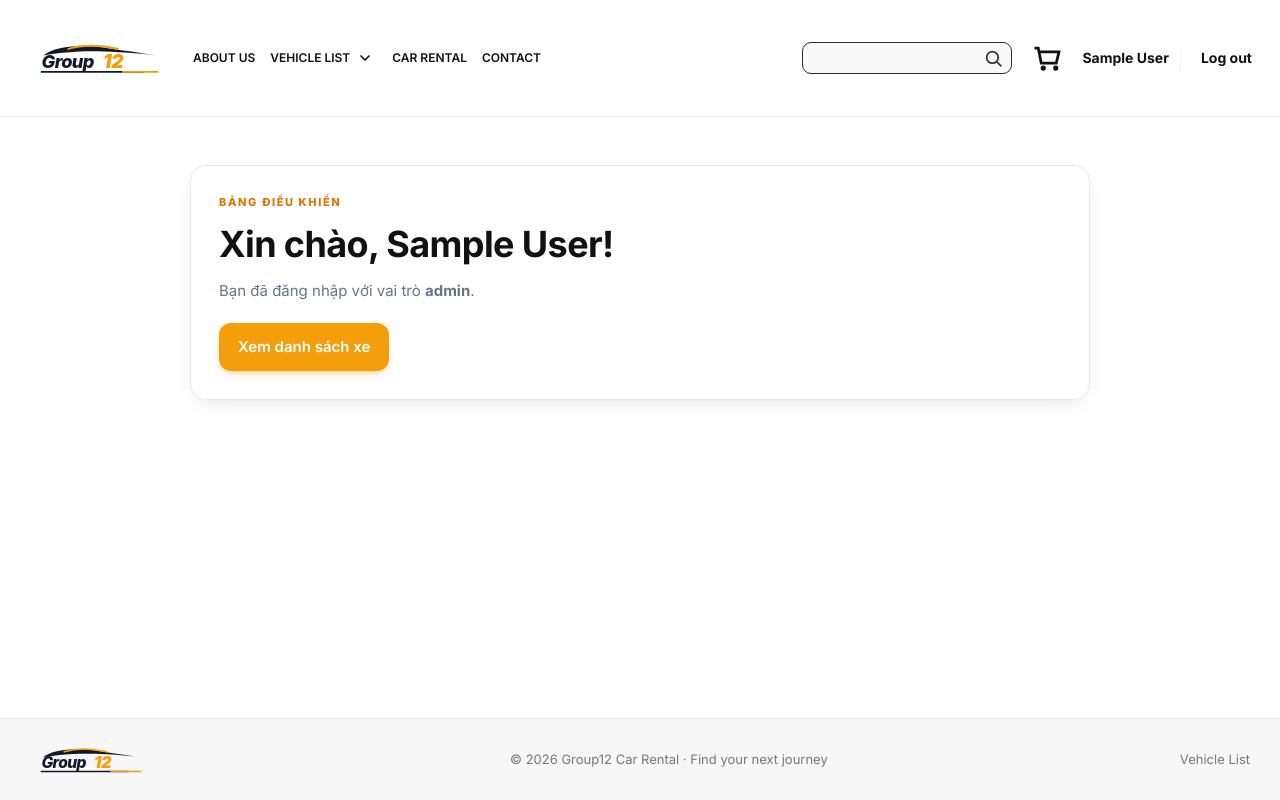
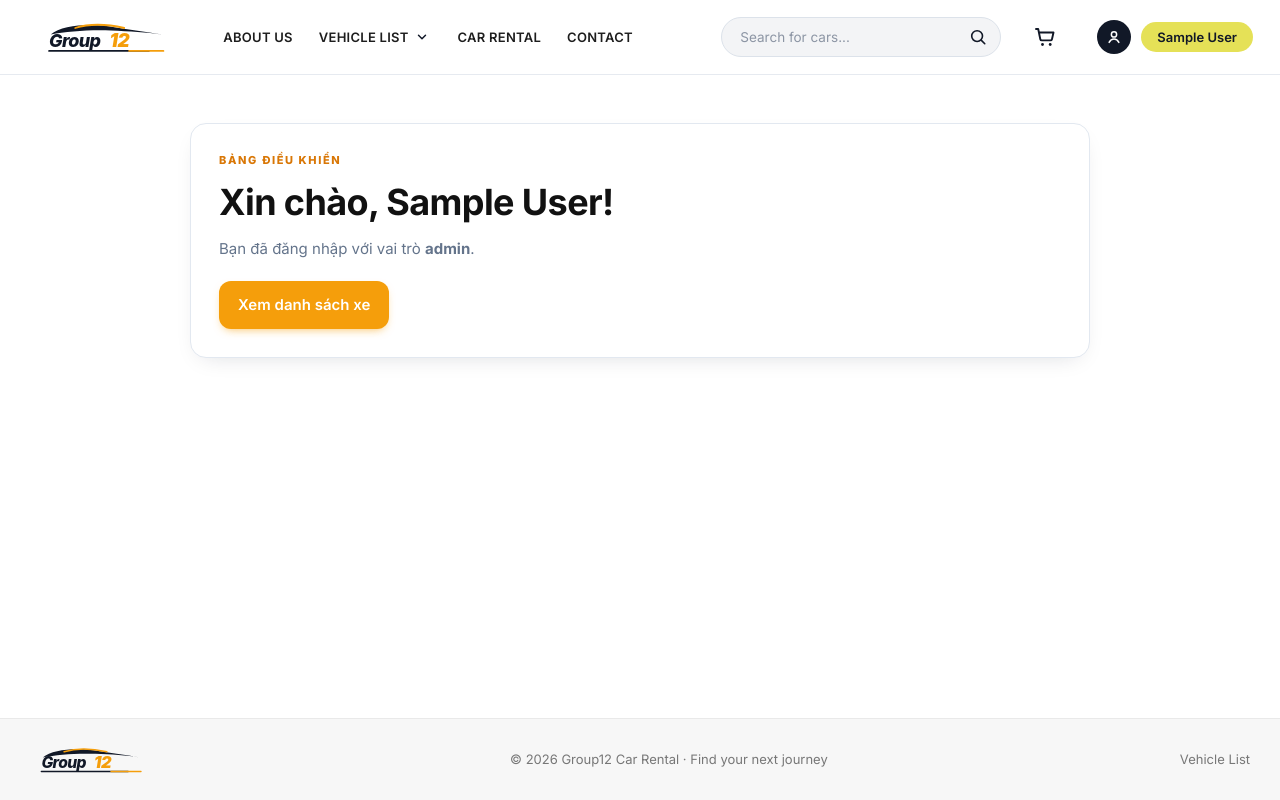
Before and after one commit to tloc2410/Project-CNPM, a Flask app: page /dashboard in a window 1280 px wide. Run offline with Flask 3, Linux system fonts and the light colour scheme; the visitor is signed in with stand-in values (Sample User, id 1).

Commit message:
feat(header): reuse Booking cart-style navigation across vehicle pages

```diff
--- /dev/null
+++ b/SourceCode/presentation/static/css/booking_header.css
@@ -0,0 +1,281 @@
+/* Identical header styling from booking.css, scoped to the three vehicle pages.
+   This file does not import booking.css to avoid changing the vehicle page grids. */
+.g12-figma-site {
+  --border: #E6EAF0;
+  --border-input: #DCE2EA;
+  --amber: #FBC531;
+  --amber-border: #F5A623;
+  --lime-pill: #E5E157;
+  --text-primary: #111827;
+}
+.g12-figma-site .g12-header {
+background: var(--surface);
+    border-bottom: 1px solid var(--border);
+    position: sticky;
+    top: 0;
+    z-index: 50;
+}
+
+.g12-figma-site .g12-header-inner {
+max-width: 1320px;
+    margin: 0 auto;
+    height: 74px;
+    padding: 0 28px;
+    display: flex;
+    align-items: center;
+    gap: 24px;
+}
+
+.g12-figma-site .g12-logo-link {
+display: inline-flex;
+    align-items: center;
+    padding: 4px 8px;
+    border-radius: 10px;
+    flex-shrink: 0;
+}
+
+.g12-figma-site .g12-logo-img {
+height: 36px;
+    width: auto;
+    display: block;
+}
+
+.g12-figma-site .g12-nav {
+display: flex;
+    align-items: center;
+    gap: 26px;
+    margin-left: 8px;
+}
+
+.g12-figma-site .g12-nav-link {
+display: inline-flex;
+    align-items: center;
+    gap: 4px;
+    font-size: 13px;
+    font-weight: 600;
+    letter-spacing: 0.02em;
+    color: #1D1D1D;
+    white-space: nowrap;
+    transition: color 0.15s ease;
+}
+
+.g12-figma-site .g12-nav-link:hover,
+.g12-figma-site .g12-nav-link.is-active {
+color: var(--amber-border);
+}
+
+.g12-figma-site .g12-chevron {
+width: 14px;
+    height: 14px;
+}
+
+.g12-figma-site .g12-search-form {
+margin-left: auto;
+    position: relative;
+    width: 280px;
+    max-width: 100%;
+}
+
+.g12-figma-site .g12-search-input {
+width: 100%;
+    height: 40px;
+    padding: 0 42px 0 18px;
+    border-radius: 999px;
+    border: 1px solid var(--border-input);
+    background: #F3F4F6;
+    font-family: inherit;
+    font-size: 13.5px;
+    color: var(--text-primary);
+    outline: none;
+    transition: border-color 0.15s ease, background 0.15s ease;
+}
+
+.g12-figma-site .g12-search-input::placeholder {
+color: #8C95A4;
+}
+
+.g12-figma-site .g12-search-input:focus {
+background: #FFFFFF;
+    border-color: var(--amber-border);
+}
+
+.g12-figma-site .g12-search-btn {
+position: absolute;
+    right: 8px;
+    top: 50%;
+    transform: translateY(-50%);
+    width: 30px;
+    height: 30px;
+    border: none;
+    background: transparent;
+    color: #111827;
+    cursor: pointer;
+    display: inline-flex;
+    align-items: center;
+    justify-content: center;
+}
+
+.g12-figma-site .g12-header-actions {
+display: flex;
+    align-items: center;
+    gap: 16px;
+    flex-shrink: 0;
+}
+
+.g12-figma-site .g12-cart-btn {
+position: relative;
+    display: inline-flex;
+    align-items: center;
+    justify-content: center;
+    width: 38px;
+    height: 38px;
+}
+
+.g12-figma-site .g12-cart-badge {
+position: absolute;
+    top: -2px;
+    right: -4px;
+    min-width: 20px;
+    height: 20px;
+    padding: 0 5px;
+    border-radius: 999px;
+    background: var(--amber);
+    color: #111827;
+    font-size: 11px;
+    font-weight: 700;
+    display: inline-flex;
+    align-items: center;
+    justify-content: center;
+    box-shadow: 0 1px 3px rgba(0, 0, 0, 0.12);
+}
+
+.g12-figma-site .g12-header-divider {
+width: 1px;
+    height: 24px;
+    background: #E5E7EB;
+}
+
+.g12-figma-site .g12-user-menu {
+position: relative;
+}
+
+.g12-figma-site .g12-user-trigger {
+display: inline-flex;
+    align-items: center;
+    gap: 10px;
+    background: transparent;
+    border: none;
+    padding: 0;
+    cursor: pointer;
+    font-family: inherit;
+}
+
+.g12-figma-site .g12-avatar-circle {
+width: 34px;
+    height: 34px;
+    border-radius: 50%;
+    background: #111827;
+    display: inline-flex;
+    align-items: center;
+    justify-content: center;
+}
+
+.g12-figma-site .g12-user-pill {
+display: inline-flex;
+    align-items: center;
+    padding: 7px 16px;
+    border-radius: 999px;
+    background: var(--lime-pill);
+    color: #111827;
+    font-size: 13px;
+    font-weight: 600;
+    max-width: 150px;
+    overflow: hidden;
+    text-overflow: ellipsis;
+    white-space: nowrap;
+}
+
+.g12-figma-site .g12-user-dropdown {
+position: absolute;
+    right: 0;
+    top: calc(100% + 10px);
+    min-width: 220px;
+    background: #FFFFFF;
+    border: 1px solid var(--border);
+    border-radius: 14px;
+    box-shadow: 0 12px 28px rgba(17, 24, 39, 0.12);
+    padding: 8px;
+    z-index: 100;
+}
+
+.g12-figma-site .g12-dropdown-item {
+display: block;
+    padding: 10px 12px;
+    border-radius: 8px;
+    font-size: 13.5px;
+    font-weight: 500;
+    color: var(--text-primary);
+}
+
+.g12-figma-site .g12-dropdown-item:hover {
+background: #F3F4F6;
+}
+
+/* The Vehicle List submenu is retained from the Vehicle module. */
+.g12-figma-site .g12-header-inner { position:relative; }
+.g12-figma-site .g12-nav-vehicle-group { display:inline-flex; align-items:center; gap:3px; }
+.g12-figma-site .g12-nav-seat-toggle {
+  width:20px; min-width:20px; height:28px; display:inline-flex;
+  align-items:center; justify-content:center; padding:0;
+  border:0; background:transparent; color:#111827; cursor:pointer;
+}
+.g12-figma-site .g12-nav-seat-toggle .g12-chevron { display:block; width:14px; height:14px; }
+.g12-figma-site .g12-nav-seat-toggle:hover { color:var(--amber-border); }
+.g12-figma-site .g12-nav-seat-dropdown {
+  position:absolute; top:calc(100% + 5px); left:50%; transform:translateX(-50%);
+  width:min(760px,calc(100vw - 36px)); z-index:80;
+}
+.g12-figma-site .g12-nav-seat-dropdown[hidden],
+.g12-figma-site .g12-user-dropdown[hidden],
+.g12-figma-site .g12-cart-badge[hidden] { display:none!important; }
+.g12-figma-site .g12-cart-badge { top:-2px; right:-4px; }
+.g12-figma-site .g12-header-cart { position:relative; }
+.g12-figma-site .g12-signup-link {
+  font-size:13px; font-weight:600; color:#111827; white-space:nowrap;
+}
+.g12-figma-site .g12-signup-link:hover { color:var(--amber-border); }
+.g12-figma-site .g12-user-trigger:focus-visible,
+.g12-figma-site .g12-nav-seat-toggle:focus-visible {
+  outline:2px solid var(--amber-border); outline-offset:3px; border-radius:8px;
+}
+.g12-figma-site .g12-nav-link.is-active { color:var(--amber-border); }
+
+@media(max-width:1250px) {
+  .g12-figma-site .g12-header-inner { padding:0 18px; gap:16px; }
+  .g12-figma-site .g12-nav { gap:16px; margin-left:0; }
+  .g12-figma-site .g12-search-form { width:220px; }
+  .g12-figma-site .g12-header-actions { gap:10px; }
+}
+@media(max-width:1050px) {
+  .g12-figma-site .g12-header-inner {
+    flex-wrap:wrap; min-height:74px; height:auto; padding:10px 15px;
+    justify-content:space-between; row-gap:10px;
+  }
+  .g12-figma-site .g12-nav {
+    order:3; display:flex; width:100%; overflow-x:auto;
+    justify-content:center; gap:24px; padding-bottom:4px; flex-shrink:0;
+  }
+  .g12-figma-site .g12-search-form { margin-left:auto; width:min(260px,24vw); }
+  .g12-figma-site .g12-nav-seat-dropdown { top:100%; }
+}
+@media(max-width:730px) {
+  .g12-figma-site .g12-header-inner { gap:10px; }
+  .g12-figma-site .g12-logo-img { height:30px; }
+  .g12-figma-site .g12-search-form { display:none; }
+  .g12-figma-site .g12-nav { justify-content:flex-start; gap:18px; }
+  .g12-figma-site .g12-nav-link { font-size:11px; }
+  .g12-figma-site .g12-user-pill { max-width:105px; padding:6px 10px; font-size:12px; }
+  .g12-figma-site .g12-header-actions { margin-left:auto; gap:9px; }
+  .g12-figma-site .g12-header-divider { display:none; }
+  .g12-figma-site .g12-nav-seat-dropdown { grid-template-columns:repeat(2,minmax(0,1fr)); }
+}
--- a/SourceCode/presentation/templates/base.html
+++ b/SourceCode/presentation/templates/base.html
@@ -9,50 +9,97 @@
   <link rel="preconnect" href="https://fonts.gstatic.com" crossorigin>
   <link href="https://fonts.googleapis.com/css2?family=Inter:wght@400;500;600;700;800;900&display=swap" rel="stylesheet">
   <link rel="stylesheet" href="{{ url_for('static', filename='css/vehicle.css') }}">
+  <link rel="stylesheet" href="{{ url_for('static', filename='css/booking_header.css') }}">
   {% block head %}{% endblock %}
 </head>
 <body class="g12-figma-site">
-<header class="g12-site-header">
-  <nav class="g12-site-nav" aria-label="Main navigation">
-    <a class="g12-nav-logo" href="{{ url_for('home') }}" aria-label="Group12 Home">
-      <img src="{{ url_for('static', filename='images/group12-logo.svg') }}" alt="Group12">
+<header class="g12-header">
+        <div class="g12-header-inner">
+            <a href="{{ url_for('home') }}" class="g12-logo-link" aria-label="Group 12 Car Rental">
+                <img src="{{ url_for('static', filename='images/booking/group12_logo.svg') }}"
+                     alt="Group 12" class="g12-logo-img">
             </a>
-    <div class="g12-nav-links">
-      <a href="{{ url_for('home') }}#about-us">ABOUT US</a>
+
+            <nav class="g12-nav" aria-label="Main navigation">
+                <a href="{{ url_for('home') }}#about-us" class="g12-nav-link">ABOUT US</a>
                 <div class="g12-nav-vehicle-group">
-        <a href="{{ url_for('cars') }}" class="{% if request.endpoint in ('cars', 'car_detail') %}g12-nav-active{% endif %}">VEHICLE LIST</a>
+                    <a href="{{ url_for('cars') }}" class="g12-nav-link {% if request.endpoint in ('cars', 'car_detail') %}is-active{% endif %}">VEHICLE LIST</a>
                     <button type="button" id="g12-seats-toggle" class="g12-nav-seat-toggle" aria-label="Show vehicle categories by number of seats" aria-controls="g12-seat-dropdown" aria-expanded="false" aria-haspopup="true">
-          <svg class="g12-chevron" xmlns="http://www.w3.org/2000/svg" viewBox="0 0 24 24" width="16" height="16" fill="none" stroke="currentColor" stroke-width="2.5" stroke-linecap="round" stroke-linejoin="round" aria-hidden="true"><path d="m6 9 6 6 6-6"/></svg>
+                        <svg class="g12-chevron" viewBox="0 0 24 24" width="16" height="16" fill="none" stroke="currentColor" stroke-width="2.5" stroke-linecap="round" stroke-linejoin="round" aria-hidden="true"><path d="m6 9 6 6 6-6"/></svg>
                     </button>
                 </div>
-      <a href="{{ url_for('home') }}#rental-process">CAR RENTAL</a>
-      <a href="{{ url_for('home') }}#contact">CONTACT</a>
-    </div>
+                <a href="{{ url_for('home') }}#rental-process" class="g12-nav-link">
+                    CAR RENTAL
+                </a>
+                <a href="{{ url_for('home') }}#contact" class="g12-nav-link">CONTACT</a>
+            </nav>
             <div id="g12-seat-dropdown" class="g12-nav-seat-dropdown" aria-label="Vehicle categories by seats" hidden>
                 <a href="{{ url_for('cars', seats_min=4, seats_max=4) }}">4-Seater Vehicle</a>
                 <a href="{{ url_for('cars', seats_min=7, seats_max=7) }}">7-Seater Vehicle</a>
                 <a href="{{ url_for('cars', seats_min=16, seats_max=16) }}">16-Seater Vehicle</a>
                 <a href="{{ url_for('cars', seats_min=45, seats_max=45) }}">45-Seater Vehicle</a>
             </div>
-    <form class="g12-header-search" action="{{ url_for('cars') }}" method="GET" role="search">
-      <input name="q" type="search" value="{{ request.args.get('q','') }}" aria-label="Search for cars">
-      <button type="submit" aria-label="Search"><svg viewBox="0 0 24 24" width="21" height="21" fill="none" stroke="currentColor" stroke-width="2"><circle cx="10.8" cy="10.8" r="6.6"/><path d="m16 16 5 5"/></svg></button>
+
+            <form class="g12-search-form" method="GET" action="{{ url_for('cars') }}">
+                <input type="text"
+                       name="q"
+                       value="{{ request.args.get('q', '') }}"
+                       class="g12-search-input"
+                       placeholder="Search for cars..."
+                       aria-label="Search for cars">
+                <button type="submit" class="g12-search-btn" aria-label="Search">
+                    <svg viewBox="0 0 20 20" fill="none" width="18" height="18">
+                        <circle cx="9" cy="9" r="6" stroke="currentColor" stroke-width="1.8"/>
+                        <path d="M13.8 13.8L17.5 17.5" stroke="currentColor" stroke-width="1.8" stroke-linecap="round"/>
+                    </svg>
+                </button>
             </form>
-    {% if booking_enabled %}
-      <a class="g12-header-cart" href="{{ url_for('booking.cart') }}" aria-label="Your cart ({{ nav_cart_count }} vehicles)"><svg viewBox="0 0 24 24" width="30" height="30" fill="none" stroke="currentColor" stroke-width="2.2"><path d="M2 4h3l2.4 12h12l2.2-9H6"/><circle cx="9" cy="20" r="1"/><circle cx="19" cy="20" r="1"/></svg><span class="g12-cart-count" id="g12-global-cart-count" data-cart-badge {% if not nav_cart_count %}hidden{% endif %}>{{ nav_cart_count }}</span></a>
+
+            <div class="g12-header-actions">
+                <a href="{{ url_for('booking.cart') }}" class="g12-cart-btn g12-header-cart" title="Your Rental Cart" aria-label="Your cart ({{ nav_cart_count }} vehicles)">
+                    <svg viewBox="0 0 24 24" fill="none" width="24" height="24">
+                        <path d="M3 4h2.2l2.1 10.2a1.5 1.5 0 0 0 1.5 1.2h8.7a1.5 1.5 0 0 0 1.46-1.15L20.5 7.5H6.2"
+                              stroke="#111827" stroke-width="1.9" stroke-linecap="round" stroke-linejoin="round"/>
+                        <circle cx="9.5" cy="19.5" r="1.4" fill="#111827"/>
+                        <circle cx="17.2" cy="19.5" r="1.4" fill="#111827"/>
+                    </svg>
+                    <span class="g12-cart-badge" id="g12-global-cart-count" data-cart-badge {% if not nav_cart_count %}hidden{% endif %}>{{ nav_cart_count }}</span>
+                </a>
+
+                <span class="g12-header-divider"></span>
+
+                <div class="g12-user-menu">
+                    {% if session.get('user_id') %}
+                    <button type="button" class="g12-user-trigger" id="user-menu-trigger" aria-expanded="false" aria-controls="user-menu-dropdown">
+                        <span class="g12-avatar-circle" aria-hidden="true">
+                            <svg viewBox="0 0 24 24" fill="none" width="18" height="18">
+                                <circle cx="12" cy="8.5" r="3.5" stroke="#FFFFFF" stroke-width="2"/>
+                                <path d="M5.5 19.2c1.4-3 3.9-4.5 6.5-4.5s5.1 1.5 6.5 4.5" stroke="#FFFFFF" stroke-width="2" stroke-linecap="round"/>
+                            </svg>
+                        </span>
+                        <span class="g12-user-pill">{{ session.get('full_name', 'My Account') }}</span>
+                    </button>
+                    <div class="g12-user-dropdown" id="user-menu-dropdown" hidden>
+                        <a href="{{ url_for('dashboard') }}" class="g12-dropdown-item">My Account</a>
+                        <a href="{{ url_for('booking.cart') }}" class="g12-dropdown-item">Your Cart</a>
+                        <a href="{{ url_for('booking.my_orders') }}" class="g12-dropdown-item">My Orders</a>
+                        <a href="{{ url_for('logout') }}" class="g12-dropdown-item">Log out</a>
+                    </div>
                     {% else %}
-      <span class="g12-header-cart" title="Cart will be available after Booking is integrated" aria-label="Cart coming soon"><svg viewBox="0 0 24 24" width="30" height="30" fill="none" stroke="currentColor" stroke-width="2.2"><path d="M2 4h3l2.4 12h12l2.2-9H6"/><circle cx="9" cy="20" r="1"/><circle cx="19" cy="20" r="1"/></svg></span>
-    {% endif %}
-    <div class="g12-nav-auth">
-      {% if session.get('full_name') %}
-        <a href="{{ url_for('dashboard') }}" class="g12-nav-user" title="Your account">{{ session.get('full_name') }}</a>
-        <a href="{{ url_for('logout') }}">Log out</a>
-      {% else %}
-        <a href="{{ url_for('login') }}">Login</a>
-        <a href="{{ url_for('signup') }}">Sign up</a>
+                    <a class="g12-user-trigger" href="{{ url_for('login') }}" aria-label="Log in">
+                        <span class="g12-avatar-circle" aria-hidden="true">
+                            <svg viewBox="0 0 24 24" fill="none" width="18" height="18">
+                                <circle cx="12" cy="8.5" r="3.5" stroke="#FFFFFF" stroke-width="2"/>
+                                <path d="M5.5 19.2c1.4-3 3.9-4.5 6.5-4.5s5.1 1.5 6.5 4.5" stroke="#FFFFFF" stroke-width="2" stroke-linecap="round"/>
+                            </svg>
+                        </span>
+                        <span class="g12-user-pill">Login</span>
+                    </a>
+                    <a class="g12-signup-link" href="{{ url_for('signup') }}">Sign up</a>
                     {% endif %}
                 </div>
-  </nav>
+            </div>
+        </div>
     </header>
 <main class="site-main">
   {% with messages=get_flashed_messages(with_categories=true) %}
@@ -91,6 +138,30 @@ document.addEventListener('DOMContentLoaded', function () {
       toggle.focus();
     }
   });
+  // Same account dropdown behavior as the Booking/Cart header.
+  const userTrigger = document.getElementById('user-menu-trigger');
+  const userMenu = document.getElementById('user-menu-dropdown');
+  if (userTrigger && userMenu) {
+    userTrigger.addEventListener('click', function (event) {
+      event.stopPropagation();
+      const open = userMenu.hidden;
+      userMenu.hidden = !open;
+      userTrigger.setAttribute('aria-expanded', String(open));
+    });
+    document.addEventListener('click', function (event) {
+      if (!userMenu.hidden && !userMenu.contains(event.target) && !userTrigger.contains(event.target)) {
+        userMenu.hidden = true;
+        userTrigger.setAttribute('aria-expanded', 'false');
+      }
+    });
+    document.addEventListener('keydown', function (event) {
+      if (event.key === 'Escape' && !userMenu.hidden) {
+        userMenu.hidden = true;
+        userTrigger.setAttribute('aria-expanded', 'false');
+        userTrigger.focus();
+      }
+    });
+  }
 });
 </script>
 {% if booking_enabled %}<div id="g12-cart-message" class="g12-cart-message" role="status" aria-live="polite" hidden></div><script src="{{ url_for('static', filename='js/vehicle_cart.js') }}" defer></script>{% endif %}
```
Also changed, not shown: SourceCode/Test/test_vehicle_routes.py (+37 -1 lines). Lines whose indentation alone changed are shown as unchanged.
